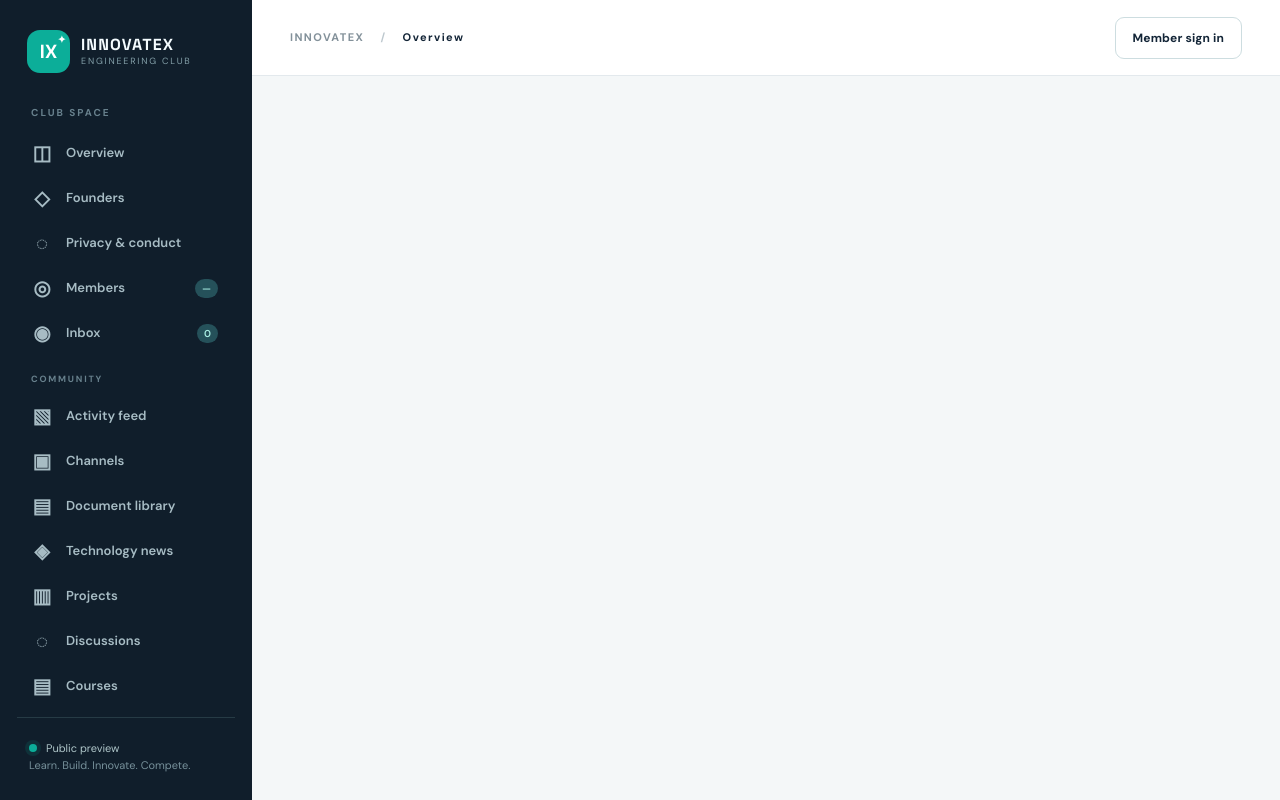
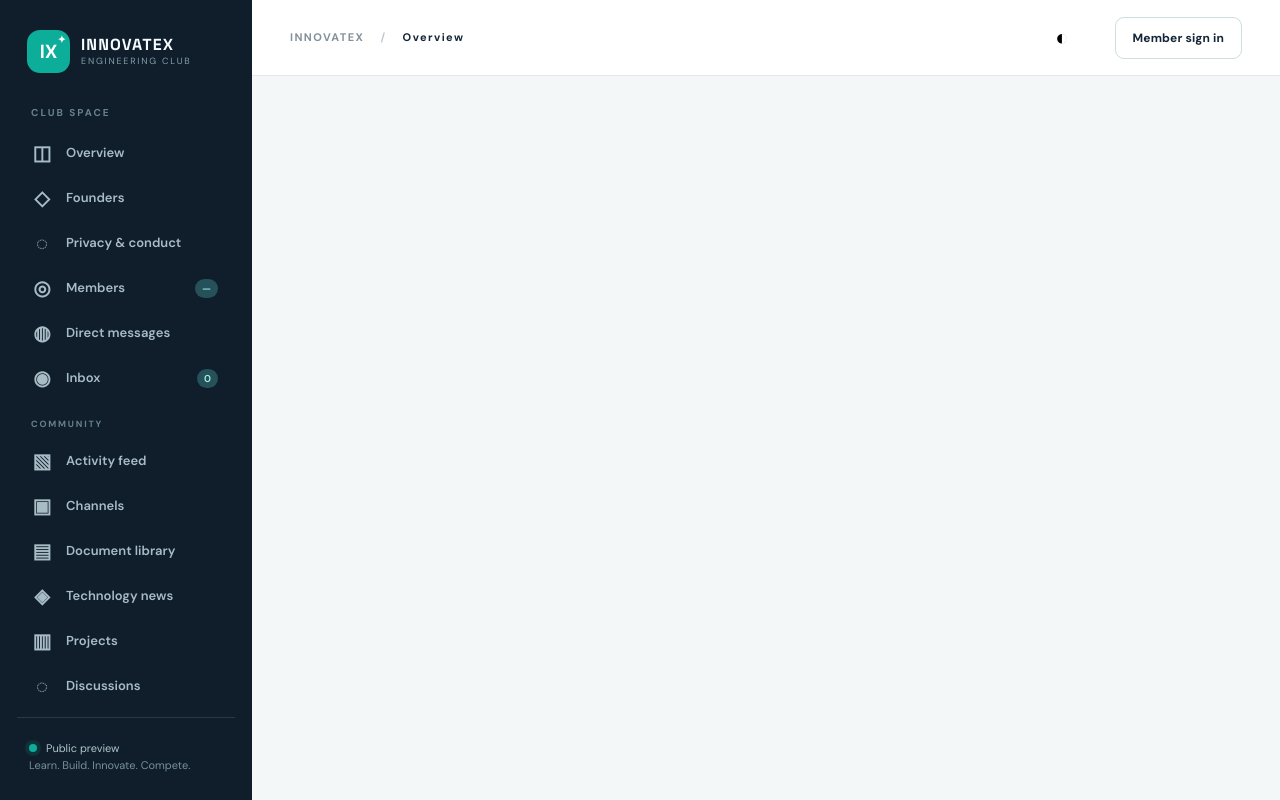
Before and after one commit to Turkson225/Turk-Innovation-CLUB, a plain HTML site: page index.html in a window 1280 px wide. Drawn offline with Linux system fonts and the light colour scheme; a script that the page names is missing.

Commit message:
Add member profiles direct messages and dark theme

```diff
--- a/index.html
+++ b/index.html
@@ -20,6 +20,7 @@
         <a href="#privacy" data-page="privacy"><span>◌</span> Privacy &amp; conduct</a>
         <a href="#application" data-page="application" data-pending hidden><span>✧</span> My application</a>
         <a href="#members" data-page="members" data-private><span>◎</span> Members <i id="onlineBadge">—</i></a>
+        <a href="#messages" data-page="messages" data-private><span>◍</span> Direct messages <i id="dmBadge" hidden>0</i></a>
         <a href="#notifications" data-page="notifications" data-private><span>◉</span> Inbox <i id="notificationBadge">0</i></a>
         <div class="sidebar-caption nav-group" data-private>COMMUNITY</div>
         <a href="#feed" data-page="feed" data-private><span>▧</span> Activity feed</a>
@@ -39,7 +40,7 @@
       <div class="sidebar-bottom"><div class="signal"><span class="pulse"></span><span id="connectionLabel">Public preview</span></div><p>Learn. Build. Innovate. Compete.</p></div>
     </aside>
     <main class="main">
-      <header class="topbar"><button id="menuBtn" class="icon-button mobile-only" aria-label="Open menu">☰</button><div class="crumb">INNOVATEX <span>/</span> <strong id="pageCrumb">Overview</strong></div><div class="top-actions"><span id="todayLabel"></span><button id="authButton" class="button button-outline">Member sign in</button></div></header>
+      <header class="topbar"><button id="menuBtn" class="icon-button mobile-only" aria-label="Open menu">☰</button><div class="crumb">INNOVATEX <span>/</span> <strong id="pageCrumb">Overview</strong></div><div class="top-actions"><button id="themeButton" class="icon-button theme-toggle" aria-label="Switch to dark theme" title="Change theme">◐</button><span id="todayLabel"></span><button id="authButton" class="button button-outline">Member sign in</button></div></header>
       <div class="content" id="content"></div>
     </main>
   </div>
```
